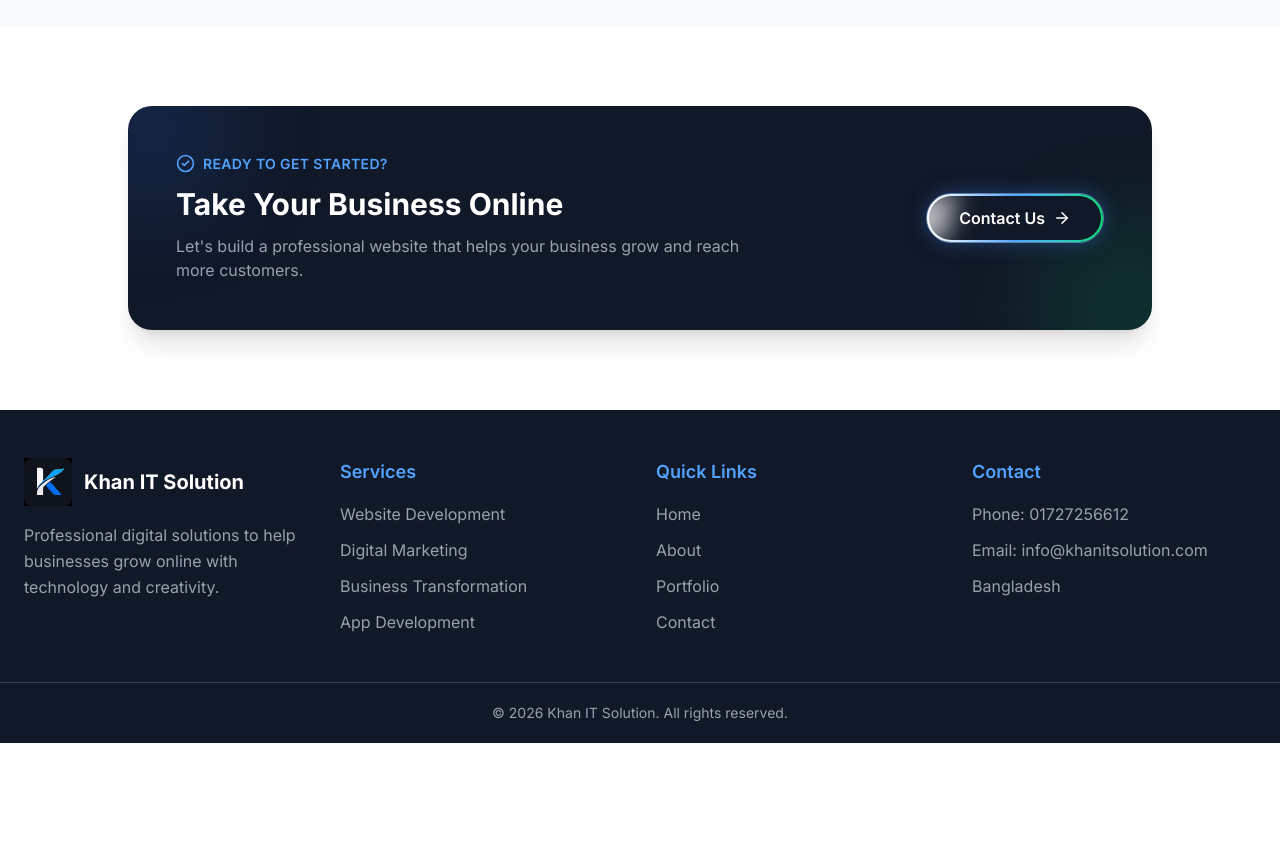
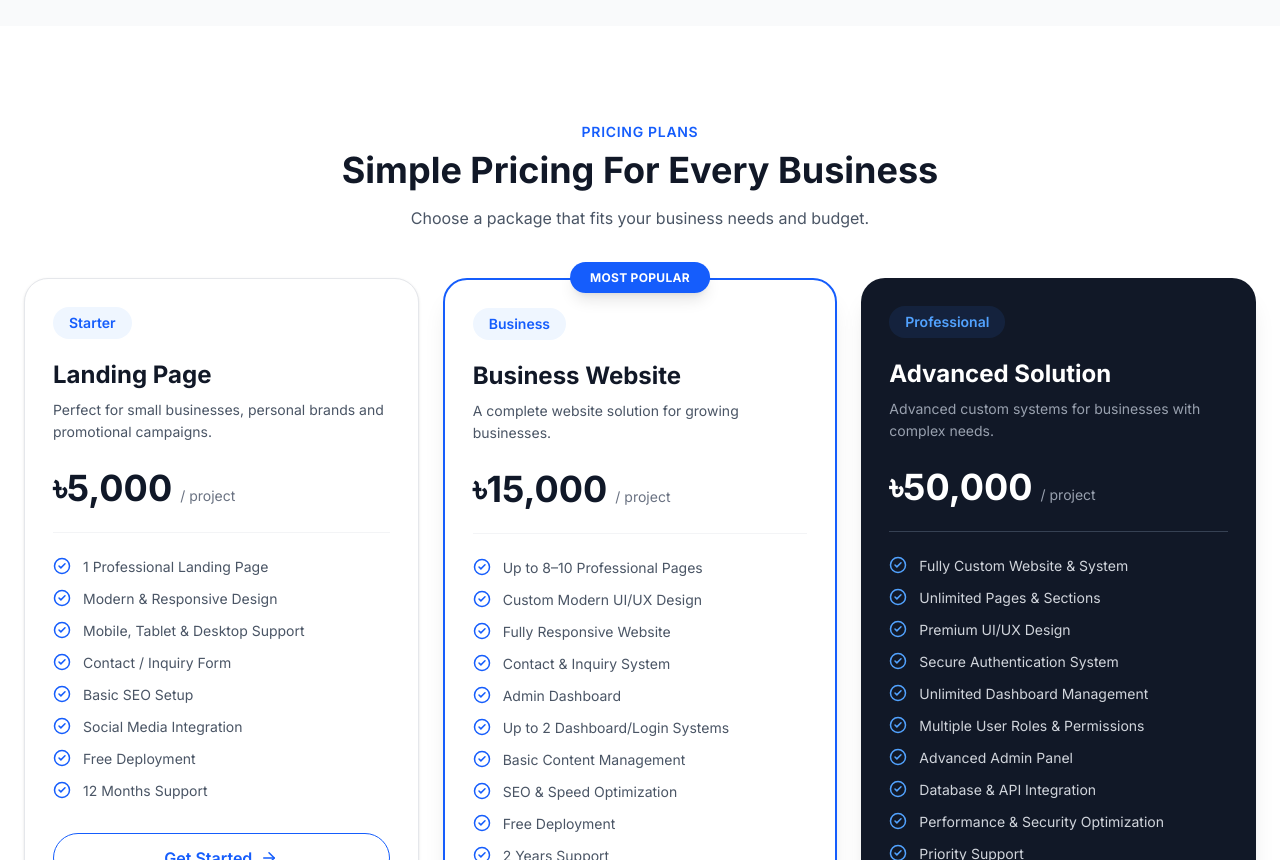
Before and after one commit to arifulislamk/khan-it-client, a React (Vite) app: page /services/web-development in a window 1280 px wide. Shown: the part 1940-2800 px from the top of the page. Before the commit the page ends 2683 px from the top, so only its background shows below. Built offline with nearby package versions, Linux system fonts and the light colour scheme.

Commit message:
price add web

```diff
--- a/src/pages/WebsiteDevelopment.jsx
+++ b/src/pages/WebsiteDevelopment.jsx
@@ -61,34 +61,39 @@ const WebsiteDevelopment = () => {
     <div className="bg-white text-[#111827]">
       <Reveal direction="left">
         <section className="relative overflow-hidden bg-gradient-to-br from-blue-50 via-white to-white py-16 md:py-24">
-          <div className="absolute -right-32 -top-32 h-72 w-72 rounded-full bg-blue-100/60 blur-3xl"></div>
+          <div className="absolute -right-32 -top-32 h-72 w-72 rounded-full bg-blue-100/60 blur-3xl" />
+
           <div className="relative mx-auto grid max-w-7xl items-center gap-12 px-4 sm:px-6 lg:grid-cols-2">
             <div className="text-center lg:text-left">
               <p className="text-sm font-semibold tracking-wider text-blue-600">
                 WEBSITE DEVELOPMENT
               </p>
+
               <h1 className="mt-4 text-4xl font-bold leading-tight sm:text-5xl md:text-6xl">
                 Professional Website For Your
                 <span className="text-blue-600"> Business</span>
               </h1>
+
               <p className="mx-auto mt-6 max-w-xl text-base leading-relaxed text-gray-600 md:text-lg lg:mx-0">
                 We create modern, responsive and professional websites that help
                 your business build trust, attract customers and grow online.
               </p>
+
               <div className="mt-8 flex flex-wrap justify-center gap-4 lg:justify-start">
                 <Link
                   to="/contact"
-                  className="group relative isolate overflow-hidden inline-flex items-center justify-center gap-2 rounded-full px-8 py-3 font-semibold text-white border border-blue-300/60 shadow-[0_10px_25px_rgba(37,99,235,0.35)] transition-all duration-300 hover:-translate-y-2 hover:scale-105 hover:shadow-[0_20px_40px_rgba(34,197,94,0.45)]"
+                  className="group relative isolate inline-flex items-center justify-center gap-2 overflow-hidden rounded-full border border-blue-300/60 px-8 py-3 font-semibold text-white shadow-[0_10px_25px_rgba(37,99,235,0.35)] transition-all duration-300 hover:-translate-y-2 hover:scale-105"
                 >
-                  <span className="absolute inset-0 -z-20 bg-gradient-to-r from-white via-blue-400 to-green-400"></span>
-                  <span className="absolute inset-[2px] -z-10 rounded-full bg-blue-600"></span>
-                  <span className="absolute -left-10 top-0 h-full w-12 -skew-x-12 bg-white/80 blur-md transition-all duration-700 group-hover:left-[120%]"></span>
+                  <span className="absolute inset-0 -z-20 bg-gradient-to-r from-white via-blue-400 to-green-400" />
+                  <span className="absolute inset-[2px] -z-10 rounded-full bg-blue-600" />
+                  <span className="absolute -left-10 top-0 h-full w-12 -skew-x-12 bg-white/80 blur-md transition-all duration-700 group-hover:left-[120%]" />
                   <span className="relative">Get Started</span>
                   <ArrowRight
                     size={18}
                     className="relative transition-transform duration-300 group-hover:translate-x-1"
                   />
                 </Link>
+
                 <Link
                   to="/portfolio"
                   className="inline-flex items-center gap-2 rounded-full border border-gray-300 px-7 py-3 font-semibold text-gray-700 transition duration-300 hover:border-blue-600 hover:text-blue-600"
@@ -97,14 +102,17 @@ const WebsiteDevelopment = () => {
                 </Link>
               </div>
             </div>
+
             <div className="flex justify-center">
               <div className="relative w-full max-w-md">
-                <div className="absolute inset-0 rounded-full bg-blue-500/20 blur-3xl"></div>
+                <div className="absolute inset-0 rounded-full bg-blue-500/20 blur-3xl" />
+
                 <img
                   src="https://i.ibb.co.com/3mPTLyC8/web1-1.png"
                   alt="Website Development Image"
                   className="relative w-full rounded-3xl shadow-2xl"
                 />
+
                 <div className="absolute -bottom-5 left-4 rounded-2xl border border-gray-200 bg-white px-5 py-3 shadow-xl sm:left-6">
                   <p className="text-sm font-semibold text-gray-800">
                     Modern Website Solution
@@ -134,6 +142,7 @@ const WebsiteDevelopment = () => {
                 smoothly and support your business goals.
               </p>
             </div>
+
             <div className="grid gap-6 sm:grid-cols-2 lg:grid-cols-4">
               {features.map((item, index) => (
                 <div
@@ -169,6 +178,7 @@ const WebsiteDevelopment = () => {
                 a professional online presence.
               </p>
             </div>
+
             <div className="grid gap-6 sm:grid-cols-2 lg:grid-cols-4">
               {steps.map((step, index) => (
                 <div
@@ -190,11 +200,173 @@ const WebsiteDevelopment = () => {
       </Reveal>
 
       <Reveal direction="right">
+        <section className="bg-white py-16 md:py-24">
+          <div className="mx-auto max-w-7xl px-4 sm:px-6">
+            <div className="mx-auto mb-12 max-w-2xl text-center">
+              <p className="text-sm font-semibold tracking-wider text-blue-600">
+                PRICING PLANS
+              </p>
+              <h2 className="mt-2 text-3xl font-bold md:text-4xl">
+                Simple Pricing For Every Business
+              </h2>
+              <p className="mt-4 text-gray-600">
+                Choose a package that fits your business needs and budget.
+              </p>
+            </div>
+
+            <div className="grid gap-6 lg:grid-cols-3">
+              <div className="flex flex-col rounded-3xl border border-gray-200 bg-white p-7 shadow-sm transition duration-300 hover:-translate-y-2 hover:border-blue-300 hover:shadow-xl">
+                <span className="w-fit rounded-full bg-blue-50 px-4 py-1.5 text-sm font-semibold text-blue-600">
+                  Starter
+                </span>
+
+                <h3 className="mt-5 text-2xl font-bold">Landing Page</h3>
+
+                <p className="mt-2 text-sm leading-relaxed text-gray-600">
+                  Perfect for small businesses, personal brands and
+                  promotional campaigns.
+                </p>
+
+                <div className="mt-6">
+                  <span className="text-4xl font-bold text-gray-900">
+                    ৳5,000
+                  </span>
+                  <span className="ml-2 text-sm text-gray-500">
+                    / project
+                  </span>
+                </div>
+
+                <div className="my-6 h-px bg-gray-100" />
+
+                <ul className="space-y-3 text-sm text-gray-600">
+                  <li className="flex gap-3"><CheckCircle2 size={18} className="shrink-0 text-blue-600" />1 Professional Landing Page</li>
+                  <li className="flex gap-3"><CheckCircle2 size={18} className="shrink-0 text-blue-600" />Modern & Responsive Design</li>
+                  <li className="flex gap-3"><CheckCircle2 size={18} className="shrink-0 text-blue-600" />Mobile, Tablet & Desktop Support</li>
+                  <li className="flex gap-3"><CheckCircle2 size={18} className="shrink-0 text-blue-600" />Contact / Inquiry Form</li>
+                  <li className="flex gap-3"><CheckCircle2 size={18} className="shrink-0 text-blue-600" />Basic SEO Setup</li>
+                  <li className="flex gap-3"><CheckCircle2 size={18} className="shrink-0 text-blue-600" />Social Media Integration</li>
+                  <li className="flex gap-3"><CheckCircle2 size={18} className="shrink-0 text-blue-600" />Free Deployment</li>
+                  <li className="flex gap-3"><CheckCircle2 size={18} className="shrink-0 text-blue-600" />12 Months Support</li>
+                </ul>
+
+                <Link
+                  to="/contact"
+                  className="mt-8 inline-flex items-center justify-center gap-2 rounded-full border border-blue-600 px-6 py-3 font-semibold text-blue-600 transition hover:bg-blue-600 hover:text-white"
+                >
+                  Get Started
+                  <ArrowRight size={18} />
+                </Link>
+              </div>
+
+              <div className="relative flex flex-col rounded-3xl border-2 border-blue-600 bg-white p-7 shadow-xl transition duration-300 hover:-translate-y-2">
+                <div className="absolute -top-4 left-1/2 -translate-x-1/2">
+                  <span className="rounded-full bg-blue-600 px-5 py-2 text-xs font-bold uppercase tracking-wide text-white shadow-lg">
+                    Most Popular
+                  </span>
+                </div>
+
+                <span className="w-fit rounded-full bg-blue-50 px-4 py-1.5 text-sm font-semibold text-blue-600">
+                  Business
+                </span>
+
+                <h3 className="mt-5 text-2xl font-bold">Business Website</h3>
+
+                <p className="mt-2 text-sm leading-relaxed text-gray-600">
+                  A complete website solution for growing businesses.
+                </p>
+
+                <div className="mt-6">
+                  <span className="text-4xl font-bold text-gray-900">
+                    ৳15,000
+                  </span>
+                  <span className="ml-2 text-sm text-gray-500">
+                    / project
+                  </span>
+                </div>
+
+                <div className="my-6 h-px bg-gray-100" />
+
+                <ul className="space-y-3 text-sm text-gray-600">
+                  <li className="flex gap-3"><CheckCircle2 size={18} className="shrink-0 text-blue-600" />Up to 8–10 Professional Pages</li>
+                  <li className="flex gap-3"><CheckCircle2 size={18} className="shrink-0 text-blue-600" />Custom Modern UI/UX Design</li>
+                  <li className="flex gap-3"><CheckCircle2 size={18} className="shrink-0 text-blue-600" />Fully Responsive Website</li>
+                  <li className="flex gap-3"><CheckCircle2 size={18} className="shrink-0 text-blue-600" />Contact & Inquiry System</li>
+                  <li className="flex gap-3"><CheckCircle2 size={18} className="shrink-0 text-blue-600" />Admin Dashboard</li>
+                  <li className="flex gap-3"><CheckCircle2 size={18} className="shrink-0 text-blue-600" />Up to 2 Dashboard/Login Systems</li>
+                  <li className="flex gap-3"><CheckCircle2 size={18} className="shrink-0 text-blue-600" />Basic Content Management</li>
+                  <li className="flex gap-3"><CheckCircle2 size={18} className="shrink-0 text-blue-600" />SEO & Speed Optimization</li>
+                  <li className="flex gap-3"><CheckCircle2 size={18} className="shrink-0 text-blue-600" />Free Deployment</li>
+                  <li className="flex gap-3"><CheckCircle2 size={18} className="shrink-0 text-blue-600" />2 Years Support</li>
+                </ul>
+
+                <Link
+                  to="/contact"
+                  className="mt-8 inline-flex items-center justify-center gap-2 rounded-full bg-blue-600 px-6 py-3 font-semibold text-white shadow-lg shadow-blue-600/20 transition hover:-translate-y-1 hover:bg-blue-700"
+                >
+                  Choose Business
+                  <ArrowRight size={18} />
+                </Link>
+              </div>
+
+              <div className="flex flex-col rounded-3xl bg-[#111827] p-7 text-white shadow-xl transition duration-300 hover:-translate-y-2 hover:shadow-2xl">
+                <span className="w-fit rounded-full bg-blue-500/10 px-4 py-1.5 text-sm font-semibold text-blue-400">
+                  Professional
+                </span>
+
+                <h3 className="mt-5 text-2xl font-bold">Advanced Solution</h3>
+
+                <p className="mt-2 text-sm leading-relaxed text-gray-400">
+                  Advanced custom systems for businesses with complex needs.
+                </p>
+
+                <div className="mt-6">
+                  <span className="text-4xl font-bold">৳50,000</span>
+                  <span className="ml-2 text-sm text-gray-400">
+                    / project
+                  </span>
+                </div>
+
+                <div className="my-6 h-px bg-gray-700" />
+
+                <ul className="space-y-3 text-sm text-gray-300">
+                  <li className="flex gap-3"><CheckCircle2 size={18} className="shrink-0 text-blue-400" />Fully Custom Website & System</li>
+                  <li className="flex gap-3"><CheckCircle2 size={18} className="shrink-0 text-blue-400" />Unlimited Pages & Sections</li>
+                  <li className="flex gap-3"><CheckCircle2 size={18} className="shrink-0 text-blue-400" />Premium UI/UX Design</li>
+                  <li className="flex gap-3"><CheckCircle2 size={18} className="shrink-0 text-blue-400" />Secure Authentication System</li>
+                  <li className="flex gap-3"><CheckCircle2 size={18} className="shrink-0 text-blue-400" />Unlimited Dashboard Management</li>
+                  <li className="flex gap-3"><CheckCircle2 size={18} className="shrink-0 text-blue-400" />Multiple User Roles & Permissions</li>
+                  <li className="flex gap-3"><CheckCircle2 size={18} className="shrink-0 text-blue-400" />Advanced Admin Panel</li>
+                  <li className="flex gap-3"><CheckCircle2 size={18} className="shrink-0 text-blue-400" />Database & API Integration</li>
+                  <li className="flex gap-3"><CheckCircle2 size={18} className="shrink-0 text-blue-400" />Performance & Security Optimization</li>
+                  <li className="flex gap-3"><CheckCircle2 size={18} className="shrink-0 text-blue-400" />Priority Support</li>
+                  <li className="flex gap-3"><CheckCircle2 size={18} className="shrink-0 text-blue-400" />Long-Term Support</li>
+                </ul>
+
+                <Link
+                  to="/contact"
+                  className="mt-8 inline-flex items-center justify-center gap-2 rounded-full border border-blue-500 bg-blue-500/10 px-6 py-3 font-semibold text-white transition hover:bg-blue-600"
+                >
+                  Discuss Your Project
+                  <ArrowRight size={18} />
+                </Link>
+              </div>
+            </div>
+
+            <p className="mt-8 text-center text-sm text-gray-500">
+              Final pricing may vary depending on project requirements and
+              customization.
+            </p>
+          </div>
+        </section>
+      </Reveal>
+
+      <Reveal direction="right">
         <section className="bg-white px-4 py-14 sm:px-6 md:py-20">
           <div className="mx-auto max-w-5xl">
             <div className="relative overflow-hidden rounded-3xl bg-[#111827] px-6 py-10 shadow-xl md:px-12 md:py-12">
-              <div className="pointer-events-none absolute -left-10 -top-10 h-32 w-32 animate-pulse rounded-full bg-blue-500/30 blur-3xl"></div>
-              <div className="pointer-events-none absolute -bottom-10 -right-10 h-32 w-32 animate-pulse rounded-full bg-green-400/30 blur-3xl"></div>
+              <div className="pointer-events-none absolute -left-10 -top-10 h-32 w-32 animate-pulse rounded-full bg-blue-500/30 blur-3xl" />
+              <div className="pointer-events-none absolute -bottom-10 -right-10 h-32 w-32 animate-pulse rounded-full bg-green-400/30 blur-3xl" />
+
               <div className="relative flex flex-col items-center justify-between gap-8 md:flex-row">
                 <div className="text-center md:text-left">
                   <div className="flex items-center justify-center gap-2 text-blue-400 md:justify-start">
@@ -203,21 +375,25 @@ const WebsiteDevelopment = () => {
                       READY TO GET STARTED?
                     </span>
                   </div>
+
                   <h2 className="mt-3 text-2xl font-bold text-white md:text-3xl">
                     Take Your Business Online
                   </h2>
+
                   <p className="mt-3 max-w-xl text-gray-400">
                     Let's build a professional website that helps your business
                     grow and reach more customers.
                   </p>
                 </div>
+
                 <Link
                   to="/contact"
                   className="group relative isolate shrink-0 overflow-hidden rounded-full border border-blue-300/60 px-8 py-3 font-semibold text-white shadow-[0_0_20px_rgba(59,130,246,0.35)] transition duration-300 hover:scale-105 hover:shadow-[0_0_30px_rgba(34,197,94,0.45)]"
                 >
-                  <span className="absolute inset-0 -z-20 bg-gradient-to-r from-white via-blue-400 to-green-400"></span>
-                  <span className="absolute -left-10 top-0 h-full w-16 -skew-x-12 bg-white/70 blur-md transition duration-700 group-hover:left-[120%]"></span>
-                  <span className="absolute inset-[2px] -z-10 rounded-full bg-[#111827]"></span>
+                  <span className="absolute inset-0 -z-20 bg-gradient-to-r from-white via-blue-400 to-green-400" />
+                  <span className="absolute -left-10 top-0 h-full w-16 -skew-x-12 bg-white/70 blur-md transition duration-700 group-hover:left-[120%]" />
+                  <span className="absolute inset-[2px] -z-10 rounded-full bg-[#111827]" />
+
                   <span className="relative flex items-center gap-2">
                     Contact Us
                     <ArrowRight
```
Also changed, not shown: 1 other file (tests, documents, lock files or other folders).
